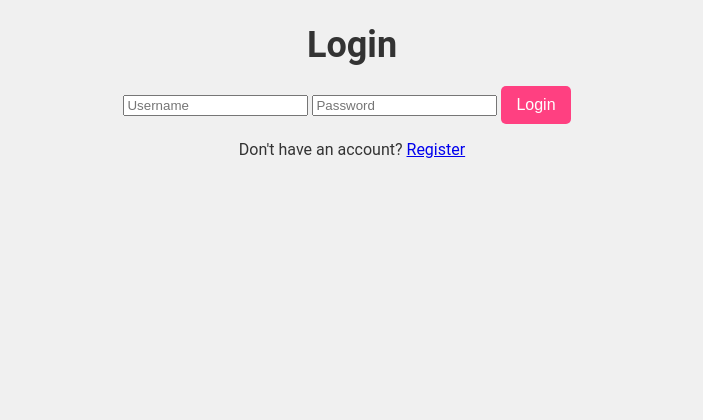
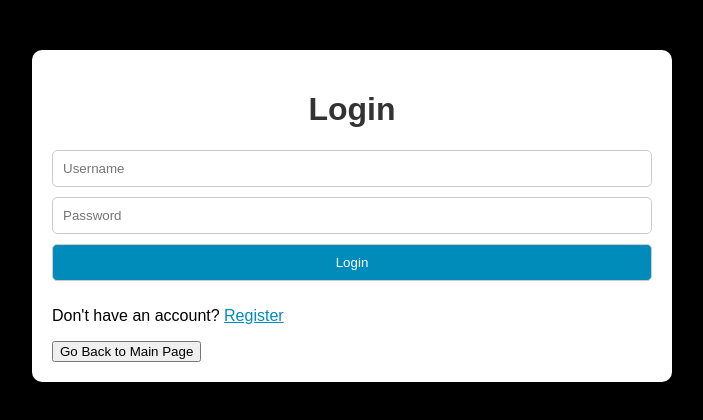
Before and after one commit to tori-vers/Eliza-Bot, a website: page public/login.html in a window 1280 px wide. Shown: the whole page, without its empty margins (288-991 px from the left). Drawn offline with Linux system fonts and the light colour scheme.

Commit message:
style for log in page

```diff
--- a/public/login.html
+++ b/public/login.html
@@ -4,7 +4,7 @@
     <meta charset="UTF-8">
     <meta name="viewport" content="width=device-width, initial-scale=1.0">
     <title>Login</title>
-    <link rel="stylesheet" type="text/css" href="style.css">
+    <link rel="stylesheet" type="text/css" href="page.css">
 </head>
 <body>
     <div class="container">
@@ -18,9 +18,18 @@
 
         <div id="message"></div>
 
-        <p>Don't have an account? <a href="register.html">Register</a></p>
+        <p>Don't have an account? <a href="register.html" class="register-link">Register</a></p>
+
+        <!-- Button to go back to index.html -->
+        <button onclick="goToIndexPage()" class="back-button">Go Back to Main Page</button>
     </div>
 
     <script src="login.js"></script> <!-- Include your login script -->
+
+    <script>
+        function goToIndexPage() {
+            window.location.href = "index.html";
+        }
+    </script>
 </body>
 </html>
--- /dev/null
+++ b/public/page.css
@@ -0,0 +1,57 @@
+body {
+    font-family: "Montserrat", sans-serif;
+    background-color: #000; /* Match the background color of the main page */
+    color: #000; /* Match the text color of the main page */
+}
+
+.container {
+    max-width: 600px;
+    margin: 50px auto; /* Center the container vertically and horizontally */
+    background-color: #fff; /* Match the background color of the main page */
+    padding: 20px;
+    border-radius: 10px;
+    box-shadow: 0 0 10px rgba(0, 0, 0, 0.1); /* Add a subtle shadow */
+}
+
+h1 {
+    text-align: center; /* Center the heading */
+    color: #333; /* Match the text color of the main page */
+}
+
+input[type="text"],
+input[type="password"],
+button[type="submit"] {
+    width: 100%; /* Make the input fields and button full width */
+    padding: 10px; /* Add padding */
+    margin-bottom: 10px; /* Add spacing between elements */
+    border: 1px solid #ccc; /* Match the border color of the main page */
+    border-radius: 5px; /* Add rounded corners */
+    box-sizing: border-box; /* Include padding and border in the width */
+}
+
+button[type="submit"] {
+    background-color: #008CBA; /* Match the button color of the main page */
+    color: #fff; /* Match the text color of the main page */
+}
+
+button[type="submit"]:hover {
+    background-color: #005f75; /* Darken the button color on hover */
+}
+
+.register-link {
+    text-decoration: underline; /* Add underlines to the text link */
+    color: #008CBA; /* Match the link color of the main page */
+    cursor: pointer; /* Add pointer cursor */
+}
+
+.register-link:hover {
+    color: #005f75; /* Darken the link color on hover */
+}
+
+#message {
+    color: #fff; /* Match the text color of the main page */
+}
+#error-message {
+    color: red; /* Match the error message color of the main page */
+    text-align: center; /* Center the error message */
+}
```
